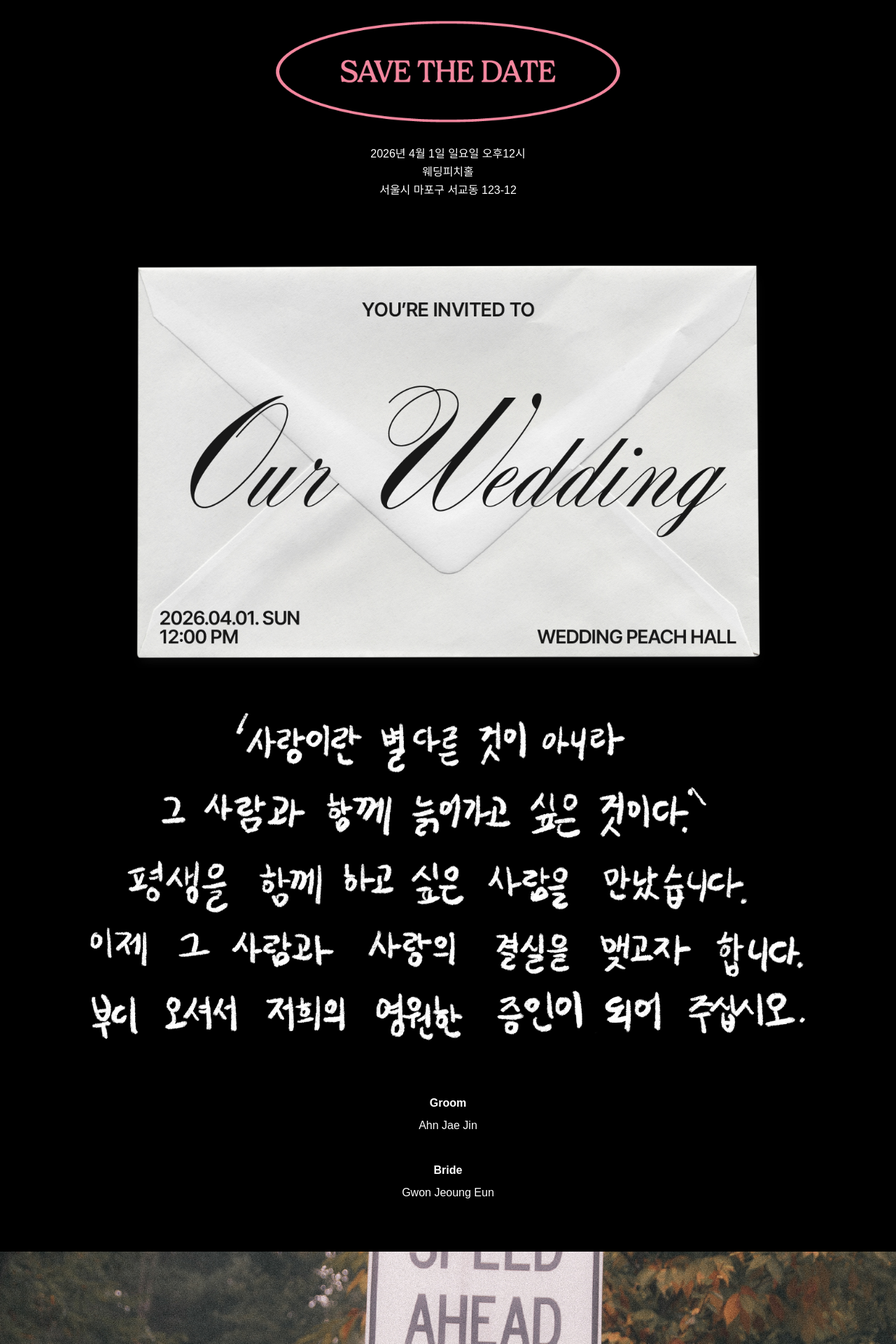
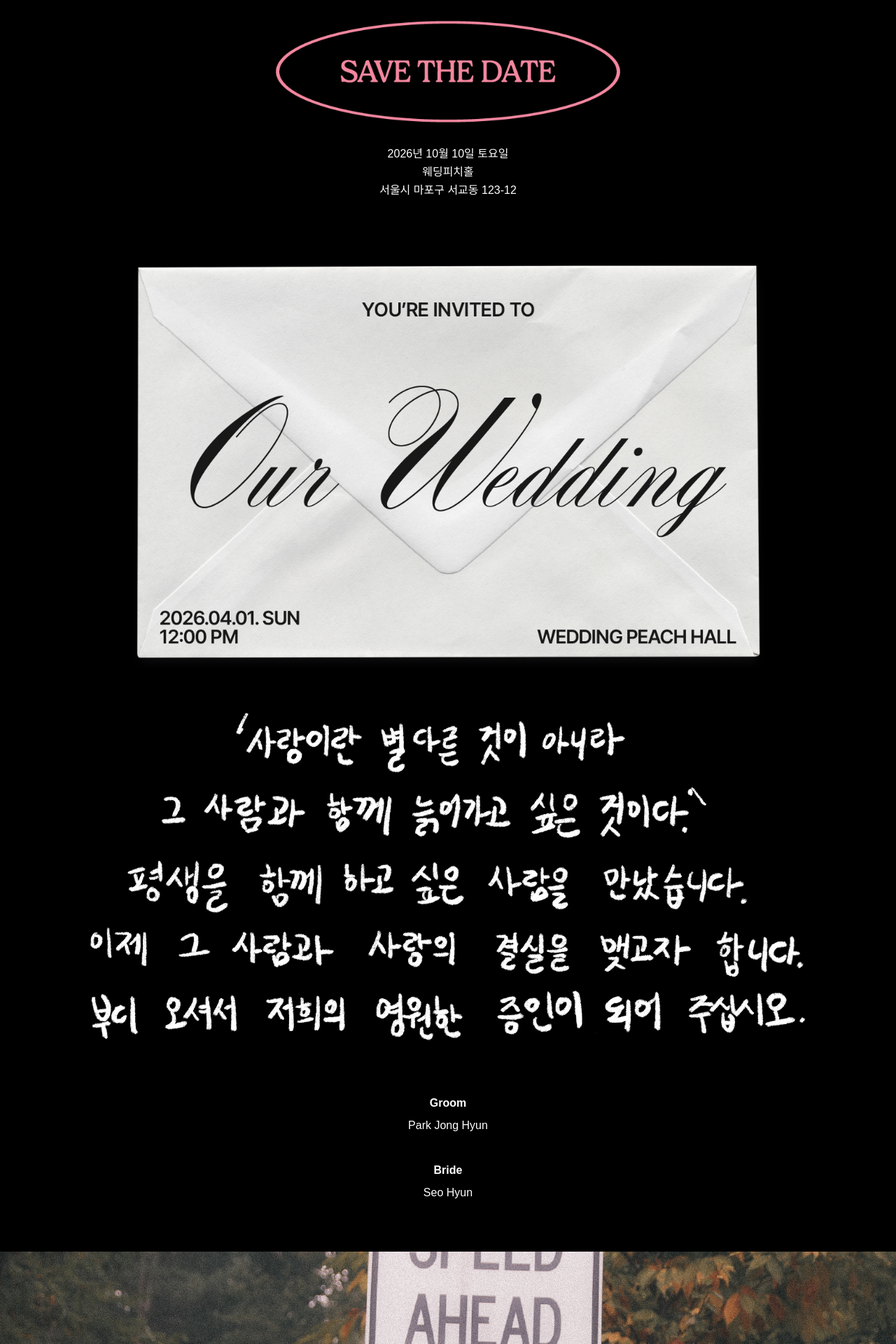
Before and after one commit to paczzong-jpg/jonghyun-seohyun-wedding, a React (Vite) app in the folder app/: page / in a window 1280 px wide. Shown: the part 1012-2932 px from the top of the page at 70% size. Built offline with nearby package versions, Linux system fonts and the light colour scheme.

Commit message:
웨딩 데이터의 신랑신부 이름 및 날짜 정보 변경

```diff
--- a/app/src/data/weddingData.ts
+++ b/app/src/data/weddingData.ts
@@ -1,24 +1,24 @@
 export const weddingData = {
   // 기본 정보
-  title: "안재진, 권정은 결혼합니다.",
-  ogTitle: "안재진, 권정은 결혼합니다.",
-  ogDescription: "2026년 4월 1일 일요일 오후12시",
+  title: "박종현, 서현 결혼합니다.",
+  ogTitle: "박종현, 서현 결혼합니다.",
+  ogDescription: "2026년 10월 10일 토요일",
   ogImage: "/images/1_thumbnail.jpg",
   shareUrl: "https://peeeeeach.com/sample/mb1/",
 
   // 날짜 및 장소
-  date: "2026년 4월 1일 일요일 오후12시",
+  date: "2026년 10월 10일 토요일",
   venue: "웨딩피치홀",
   address: "서울시 마포구 서교동 123-12",
 
   // 신랑 신부 정보
   groom: {
     label: "Groom",
-    name: "Ahn Jae Jin",
+    name: "Park Jong Hyun",
   },
   bride: {
     label: "Bride",
-    name: "Gwon Jeoung Eun",
+    name: "Seo Hyun",
   },
 
   // 유튜브 영상
```
